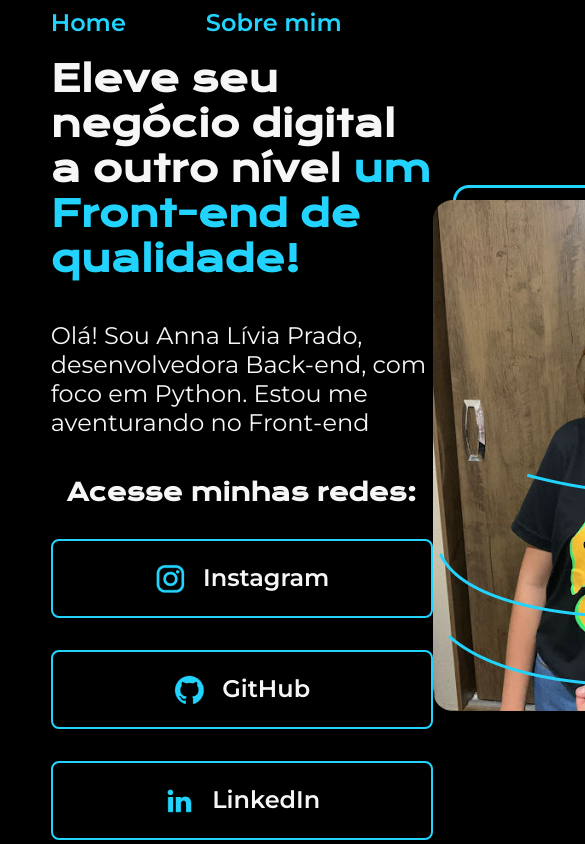
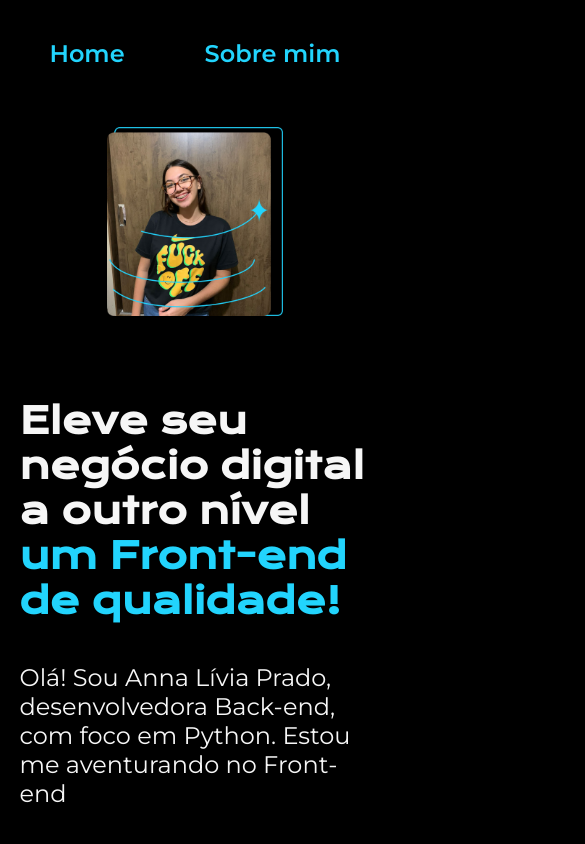
Before and after one commit to apradols/portifolio-front, a plain HTML site: page index.html in a window 390 px wide. Shown: the top 844 px of the page, 585 px wide, since content can reach past the window. Drawn offline with nearby package versions, Linux system fonts and the light colour scheme.

Commit message:
deixando o projeto responsivo

```diff
--- a/index.html
+++ b/index.html
@@ -34,7 +34,7 @@
                 </a>
             </div>
         </section>
-        <img src="./assets/foto.png" alt="Foto da Anna">
+        <img class="imagem" src="./assets/foto.png" alt="Foto da Anna">
     </main>
     <footer class="rodape">Desenvolvido por Anna Lívia.</footer>
 </body>
--- a/styles/style.css
+++ b/styles/style.css
@@ -19,7 +19,7 @@ body {
     color: var(--cor-secundaria);
 }
 .cabecalho{
-    padding: 2% 0% 0% 13%
+    padding: 2% 0% 0% 15%
 }
 .cabecalho_menu{
     display: flex;
@@ -27,37 +27,38 @@ body {
 }
 .cabecalho_link{
     font-family: var(--fonte-secundaria);
-    font-size: 24px;
+    font-size: 1.5rem;
     font-weight: 600;
     color: var(--cor-terciaria);
     text-decoration: none;
 }
 
 .apresentacao {
-    padding: 5% 13% 17% 13%;
+    padding: 5% 15%;
     display: flex;
     align-items: center;
     justify-content: space-between;
+    gap: 82px;
 }
 .apresentacao__conteudo {
-    width: 615px;
+    width: 50%;
     display: flex;
     flex-direction: column;
     gap: 40px;
 }
 .h1 {
-    font-size: 36px;
+    font-size: 2.25rem;
     font-family: var(--fonte-principal);
 }
 .strong {
     color: var(--cor-terciaria);
 }
 .h2 {
-    font-size: 24px;
+    font-size: 1.5rem;
     font-family: var(--fonte-principal);
 }
 .paragrafo {
-    font-size: 24px;
+    font-size: 1.5rem;
     font-family: var(--fonte-secundaria);
 
 }
@@ -69,12 +70,12 @@ body {
     gap: 32px;
 }
 .botoes {
-    width: 378px;
+    width: 50%;
     /* background-color: #22D4FD; */
     display: flex;
     justify-content: center;
     gap: 16px;
-    font-size: 24px;
+    font-size: 1.5rem;
     font-family: var(--fonte-secundaria);
     font-weight: 600;
     text-align: center;
@@ -90,12 +91,35 @@ body {
     color: var(--cor-terciaria);
 }
 
+.imagem{
+    width: 50%;
+}
+
 .rodape {
     color: var(--cor-principal);
     background-color: var(--cor-terciaria);
     padding: 24px;
     text-align: center;
     font-family: var(--fonte-secundaria);
-    font-size: 24px;
+    font-size: 1.5rem;
     font-weight: 400;
 }
+
+@media (max-width: 1200px) {
+    .cabecalho {
+        padding: 10%;
+    }
+
+    .cabecalho_menu{
+        justify-content: center;
+    }
+
+    .apresentacao {
+        flex-direction: column-reverse;
+        padding: 5%;
+    }
+
+    .apresentacao__conteudo {
+        width: auto;
+    }
+}
```
Also changed, not shown: about.html (+1 -1 lines).
